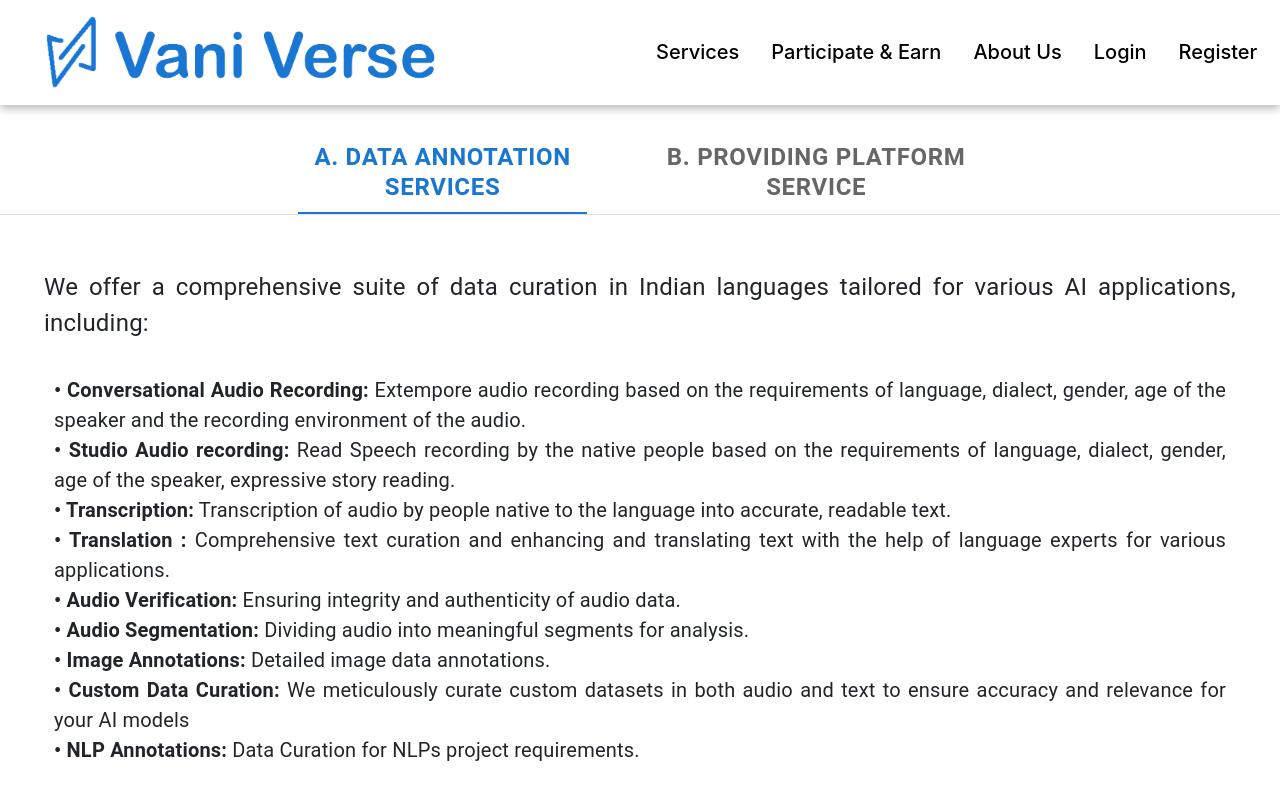
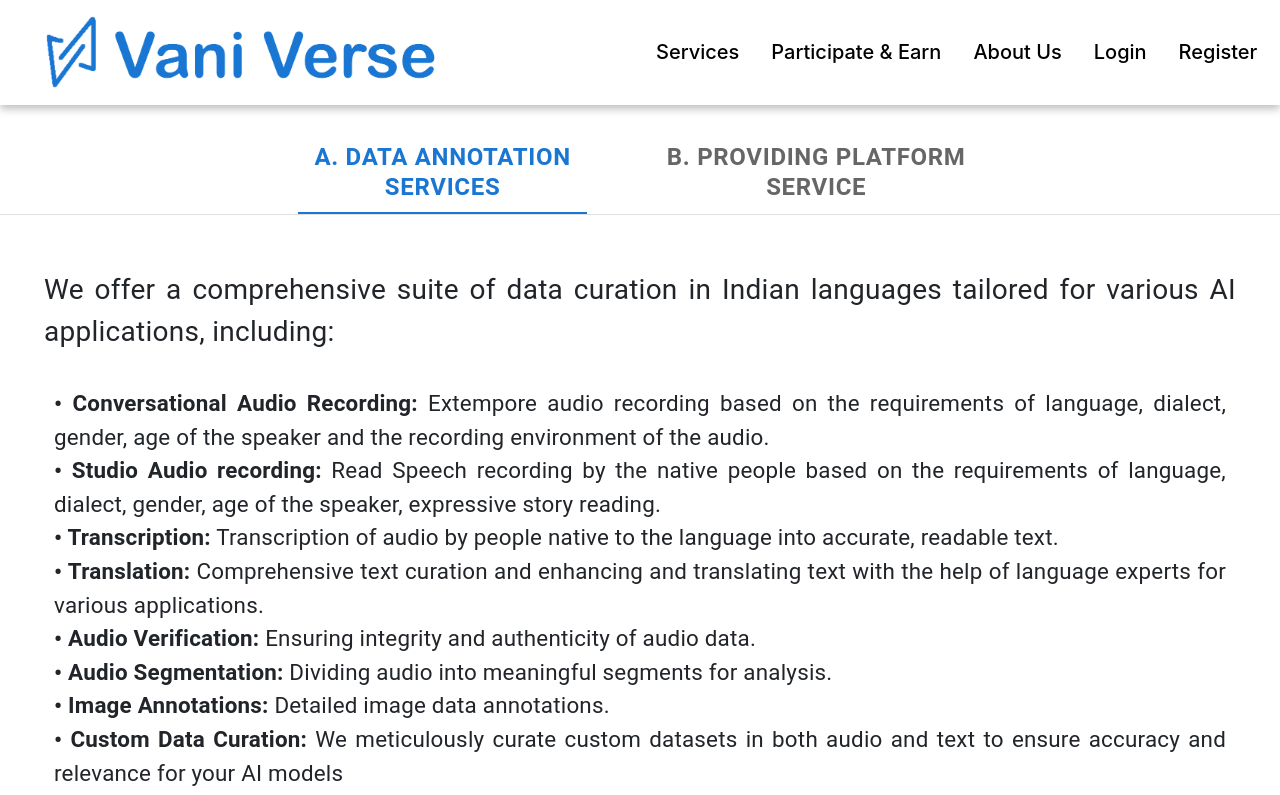
Before and after one commit to TanmoyTheStudent/VaniVerseDemo2, a React (Create React App) app: page /our-services in a window 1280 px wide. Shown: the top 795 px of the page. Built offline with nearby package versions, Linux system fonts and the light colour scheme.

Commit message:
Update DataAnnotationServices.js

```diff
--- a/src/components/home/sub-components/DataAnnotationServices.js
+++ b/src/components/home/sub-components/DataAnnotationServices.js
@@ -1,55 +1,77 @@
-import { Container,Typography,Grid,Button,Card,CardActions,Box,Tab } from '@mui/material'
+import { Typography,Grid} from '@mui/material'
 import FlipCard from './FlipCard';
 import { servicesData } from '../../../required-data/object-data/serviceData';
 
 
 function DataAnnotationServices() {
 
-
-
   return (
     <div>
       <div style={{margin:"20px",marginBottom:"20px"}}>
         <Typography
-        //variant="h3"
         sx={{
           fontSize: {
-            xs: '1rem',  // 0px - 600px
-            sm: '1.25rem',  // 600px - 960px
-            md: '1.5rem',  // 960px - 1280px
-            lg: '1.5rem',  // 1280px - 1920px
-            xl: '1.75rem',  // 1920px and above
+            xs: '1.35rem',
+            sm: '1.4rem',
+            md: '1.5rem',
+            lg: '1.75rem',
+            xl: '2rem',
           },
           marginTop:"30px",
-          textAlign: "justify"
+          textAlign: {xs:"center",sm:"justify"}
 
         }} >
     	We offer a comprehensive suite of data curation in Indian languages tailored for various AI applications, including:
       </Typography><br/>
 
      <Typography
-        //variant="h3"
         sx={{
           fontSize: {
-            xs: '1rem',  // 0px - 600px
-            sm: '1rem',  // 600px - 960px
-            md: '1rem',  // 960px - 1280px
-            lg: '1.25rem',  // 1280px - 1920px
-            xl: '1.5rem',  // 1920px and above
+            xs: '1.25rem',
+            sm: '1.35rem',
+            md: '1.4rem',
+            lg: '1.4rem',
+            xl: '1.75rem',
           },
           margin:"10px",
-          textAlign: "justify"
+          textAlign: {xs:"left",sm:"justify"},
+          display: { xs: 'none', sm: 'block' }
 
         }} >
-<b>•	Conversational Audio Recording:</b> Extempore audio recording based on the requirements of language, dialect, gender, age of the speaker and the recording environment of the audio.<br/>
-<b>•	Studio Audio recording:</b> Read Speech recording by the native people based on the requirements of language, dialect, gender, age of the speaker, expressive story reading.<br/>
+<b>• Conversational Audio Recording:</b> Extempore audio recording based on the requirements of language, dialect, gender, age of the speaker and the recording environment of the audio.<br/>
+<b>• Studio Audio recording:</b> Read Speech recording by the native people based on the requirements of language, dialect, gender, age of the speaker, expressive story reading.<br/>
 <b>• Transcription:</b> Transcription of audio by people native to the language into accurate, readable text.<br/>
-<b>• Translation :</b> Comprehensive text curation and enhancing and translating text with the help of language experts for various applications.<br/>
-<b>•	Audio Verification:</b> Ensuring integrity and authenticity of audio data.<br/>
-<b>•	Audio Segmentation:</b> Dividing audio into meaningful segments for analysis.<br/>
-<b>•	Image Annotations: </b>Detailed image data annotations.<br/>
-<b>•	Custom Data Curation: </b>We meticulously curate custom datasets in both audio and text to ensure accuracy and relevance for your AI models <br/>
-<b>•	NLP Annotations:</b> Data Curation for NLPs project requirements. <br/><br/><br/>
+<b>• Translation:</b> Comprehensive text curation and enhancing and translating text with the help of language experts for various applications.<br/>
+<b>• Audio Verification:</b> Ensuring integrity and authenticity of audio data.<br/>
+<b>• Audio Segmentation:</b> Dividing audio into meaningful segments for analysis.<br/>
+<b>• Image Annotations:</b> Detailed image data annotations.<br/>
+<b>• Custom Data Curation:</b> We meticulously curate custom datasets in both audio and text to ensure accuracy and relevance for your AI models <br/>
+<b>• NLP Annotations:</b> Data Curation for NLPs project requirements. <br/><br/><br/>
+</Typography>
+
+<Typography
+        sx={{
+          fontSize: {
+            xs: '1.25rem',
+            sm: '1.35rem',
+            md: '1.4rem',
+            lg: '1.4rem',
+            xl: '1.75rem',
+          },
+          margin:"0px",
+          textAlign: {xs:"center",sm:"justify"},
+          display: { xs: 'block', sm:'none'  }
+
+        }} >
+<b>• Conversational Audio Recording:</b><br/> Extempore audio recording based on the requirements of language, dialect, gender, age of the speaker and the recording environment of the audio.<br/><br/>
+<b>• Studio Audio recording:</b><br/> Read Speech recording by the native people based on the requirements of language, dialect, gender, age of the speaker, expressive story reading.<br/><br/>
+<b>• Transcription:</b><br/> Transcription of audio by people native to the language into accurate, readable text.<br/><br/>
+<b>• Translation:</b><br/> Comprehensive text curation and enhancing and translating text with the help of language experts for various applications.<br/><br/>
+<b>• Audio Verification:</b><br/> Ensuring integrity and authenticity of audio data.<br/><br/>
+<b>• Audio Segmentation:</b><br/> Dividing audio into meaningful segments for analysis.<br/><br/>
+<b>• Image Annotations:</b><br/> Detailed image data annotations.<br/><br/>
+<b>• Custom Data Curation:</b><br/> We meticulously curate custom datasets in both audio and text to ensure accuracy and relevance for your AI models <br/><br/>
+<b>• NLP Annotations:</b><br/> Data Curation for NLPs project requirements. <br/><br/><br/>
 </Typography>
 
 </div>
@@ -57,17 +79,16 @@ function DataAnnotationServices() {
 <div
   className="animated-div"
   style={{
-  minHeight: "500px",   // Minimum height of 500px
-  height: 'auto',       // Let the height adjust based on content
+  minHeight: "500px",
+  height: 'auto',
   maxHeight: "2000px",
   width: '99%',
-  //background: 'linear-gradient(to right, #23d6d4, #0a3758)',
   display: "flex",
   justifyContent: "center",
   alignItems: "center",
-  padding: '10px',       // Added some padding for spacing
-  //margin: "10px auto ",   // Centered the div horizontally
-  overflowY: "auto",      // Allow vertical scrolling if content overflows
+  padding: '10px',
+  //margin: "10px auto ",
+  overflowY: "auto",
 
 }}>
 
```
